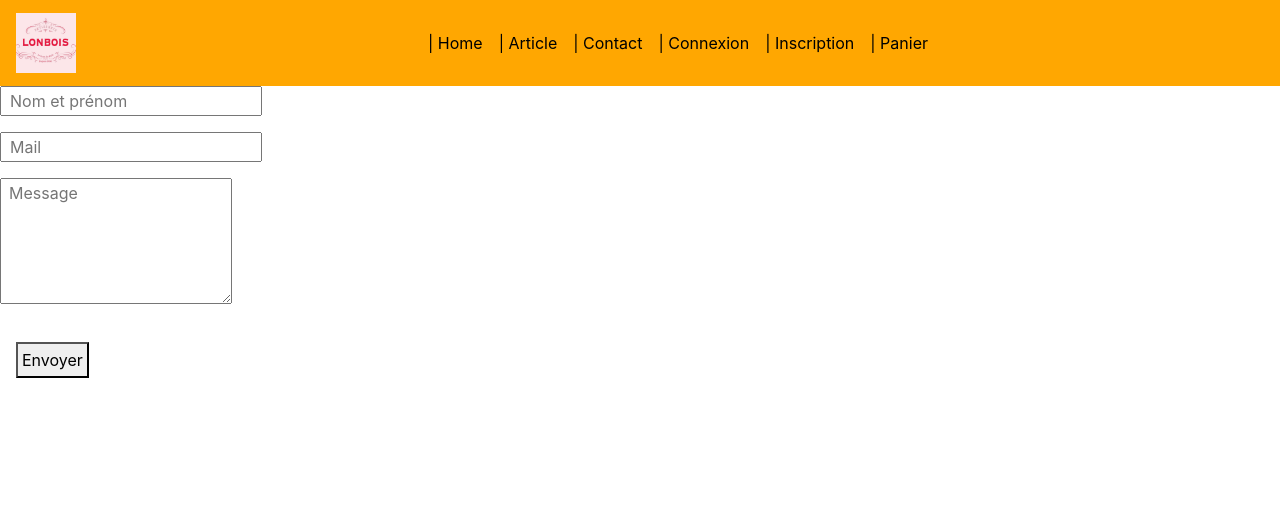
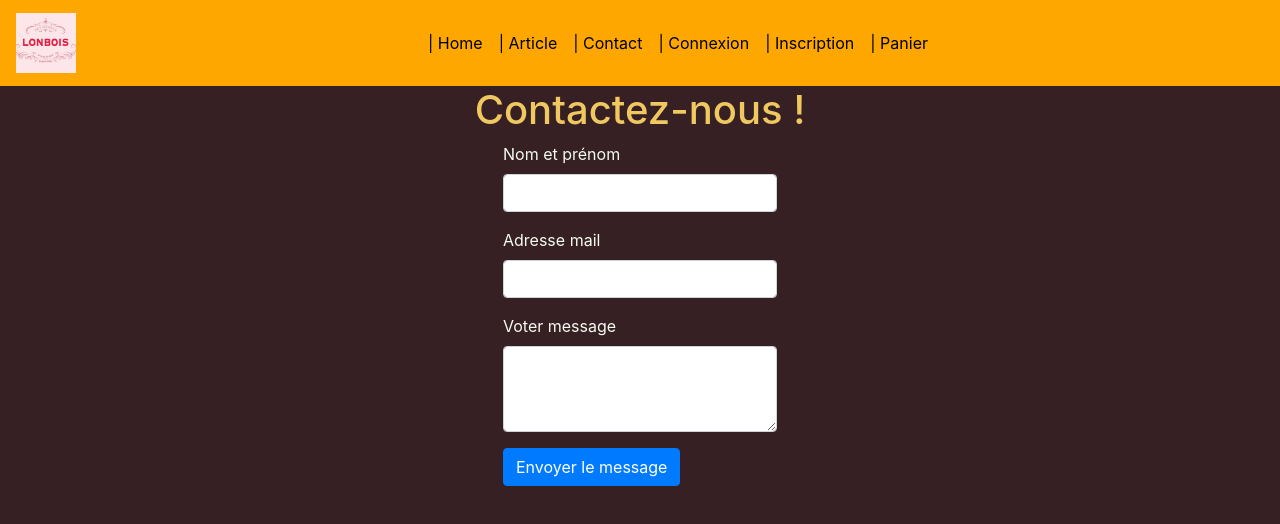
Before and after one commit to MagnesSimon/Web2021, a React (Create React App) app in the folder bakery/: page /contact in a window 1280 px wide. Shown: the top 524 px of the page. Built offline with nearby package versions, Linux system fonts and the light colour scheme.

Commit message:
modif css contact

```diff
--- a/bakery/src/components/accueil/Accueil.css
+++ b/bakery/src/components/accueil/Accueil.css
@@ -1,4 +1,39 @@
-.App-banniere {
+body{
+  background-color: var(--black-burgundy);
+  color: var(--ivory);
+}
+
+h1 {
+  color:var(--maize-crayola);
+}
+
+.horraire{
+
+  background-color: var(--columbia-blue);
+  color: var(--black-burgundy);
+}
+
+#title-row{
+  height: 15vh;
+  /* background-image: url("./imageTitle.jpg"); */
+}
+
+
+.row-wrapper{
+  display: flex;
+  align-items: center;
+  justify-content: space-around;/* ou between selon le cas*/
+}
+
+.column-wrapper{
+  display: flex;
+  flex-direction: column;
+  align-items: center;
+  justify-content: center;
+}
+
+
+/* .App-banniere {
   width: 100%;
 }
 .h1 {
@@ -42,4 +77,4 @@
   .tableau-horaire {
       left: 15%
   }
-}
+} */
--- /dev/null
+++ b/bakery/src/components/contact/Contact.css
@@ -0,0 +1,17 @@
+.row-wrapper{
+    display: flex;
+    align-items: center;
+    justify-content: space-around;/* ou between selon le cas*/
+}
+
+.column-wrapper{
+    display: flex;
+    flex-direction: column;
+    align-items: center;
+    justify-content: center;
+}
+.contact{
+
+    width: 50vw;
+
+}
--- a/bakery/src/components/contact/Contact.js
+++ b/bakery/src/components/contact/Contact.js
@@ -1,6 +1,7 @@
 import React from "react";
 import axios from "axios";
 import '../../global.js'
+import { Form, Button } from 'react-bootstrap';
 export class Contact extends React.Component{
 
     constructor(props) {
@@ -33,18 +34,43 @@ export class Contact extends React.Component{
     render() {
         return (
             <>
-                    <form id="contact-form" onSubmit={this.handleSubmit.bind(this)} method="POST">
+
+                <div className={'row-wrapper'}>
+                    <div className="column-wrapper contact">
+                        <h1>Contactez-nous !</h1>
+                        <Form id="contact-form" onSubmit={this.handleSubmit.bind(this)} method="POST">
+                            <Form.Group controlId="formBasicEmail">
+                                <Form.Label>Nom et prénom</Form.Label>
+                                <Form.Control type="text" required />
+
+                            </Form.Group>
+
+                            <Form.Group controlId="formBasicPassword">
+                                <Form.Label>Adresse mail</Form.Label>
+                                <Form.Control type="email" aria-describedby="emailHelp" required />
+                            </Form.Group>
+                            <Form.Group controlId="formBasicCheckbox">
+                                <Form.Label>Voter message</Form.Label>
+                                <Form.Control as="textarea" rows={3} />
+                            </Form.Group>
+                            <Button variant="primary" type="submit">
+                                Envoyer le message
+                            </Button>
+                        </Form>
+                        {/* <form >
                         <div className="form-group">
-                            <input type="text"placeholder={'Nom et prénom'} className={'border- bg-- border-none pl-2'} id="name" />
+                        <Form.Control type="text" placeholder="Nom et prénom" className={'border- bg-- border-none pl-2 w-100'} id="name" required/>
                         </div>
                         <div className="form-group">
-                            <input type="email"placeholder={'Mail'} className={'border- bg-- border-none pl-2'} id="email" aria-describedby="emailHelp" />
+                        <Form.Control type="email" placeholder="Mail" className={'border- bg-- border-none pl-2'} id="name" aria-describedby="emailHelp" required/>
                         </div>
                         <div className="form-group">
-                            <textarea placeholder={'Message'}className={'border- bg-- border-none pl-2'} rows="5" id="message"/>
+                        <Form.Control type="text" placeholder="Message" className={'border- bg-- border-none pl-2'} id="name" required/>
                         </div>
-                        <button type="submit" className={'border- bg color ml-3 shd-- border-none mt-3 p-1'}>Envoyer</button>
-                    </form>
+                        <Button variant="primary" type="submit" className={'border- bg color ml-3 shd-- border-none mt-3 p-1'}>Envoyer</Button>
+                    </form> */}
+                    </div>
+                </div>
             </>
 
         );
--- a/bakery/src/index.css
+++ b/bakery/src/index.css
@@ -1,13 +1,27 @@
 body {
   margin: 0;
+  font-size: 70px;
   font-family: -apple-system, BlinkMacSystemFont, 'Segoe UI', 'Roboto', 'Oxygen',
-    'Ubuntu', 'Cantarell', 'Fira Sans', 'Droid Sans', 'Helvetica Neue',
-    sans-serif;
+  'Ubuntu', 'Cantarell', 'Fira Sans', 'Droid Sans', 'Helvetica Neue',
+  sans-serif;
   -webkit-font-smoothing: antialiased;
   -moz-osx-font-smoothing: grayscale;
+  background-color: var(--black-burgundy);
 }
 
 code {
   font-family: source-code-pro, Menlo, Monaco, Consolas, 'Courier New',
-    monospace;
+  monospace;
 }
+
+:root{
+@import url('https://fonts.googleapis.com/css2?family=Roboto+Slab:wght@300;600&display=swap');
+  --primary-font:'Roboto Slab', serif;
+  --midnight-green-eagle-green: #194d61;
+  --columbia-blue: #cceaff;
+  --persian-green: #1bac9b;
+  --maize-crayola: #f0c860;
+  --brown-sugar: #a55f3c;
+  --black-burgundy: #362023;
+  --ivory:#F5FBEF;
+}
```
Also changed, not shown: bakery/src/components/navbar/NavigationBar.js (line endings or trailing spaces), 1 other file (tests, documents, lock files or other folders).
